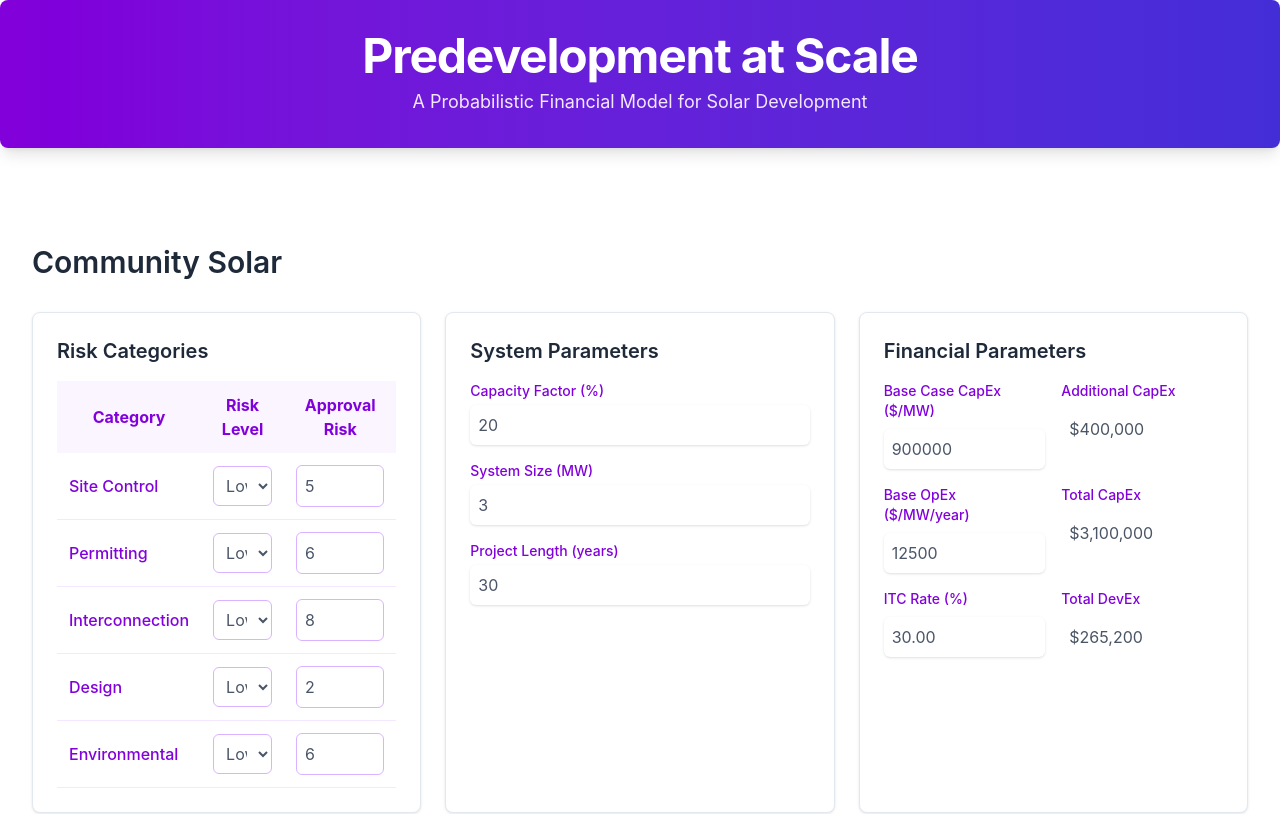
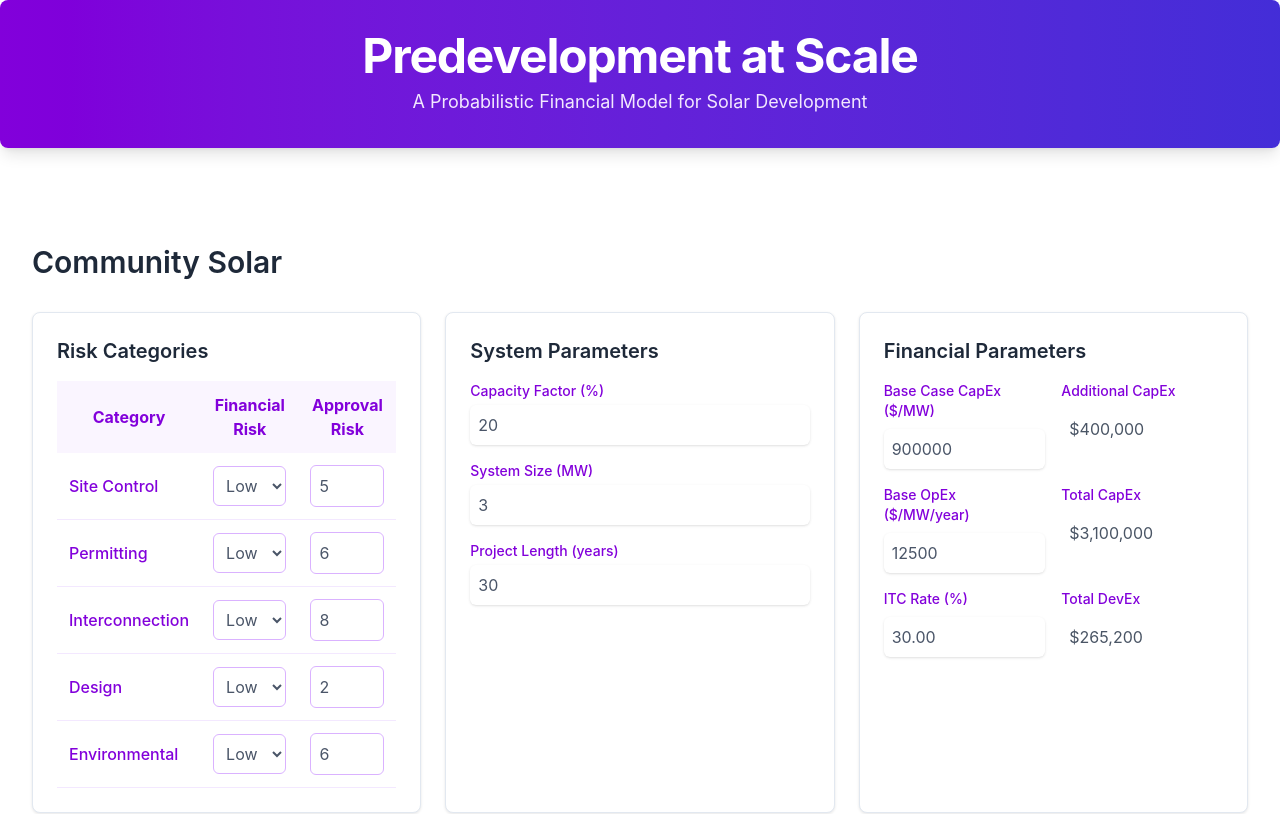
Before and after one commit to alexoort/derisksolar-whitepaper, a Next.js app: page / in a window 1280 px wide. Shown: the top 814 px of the page. Built offline with nearby package versions, Linux system fonts and the light colour scheme.

Commit message:
wording fix

```diff
--- a/app/page.tsx
+++ b/app/page.tsx
@@ -79,7 +79,7 @@ function RiskCategories({
           <thead>
             <tr className="bg-purple-50">
               <th className="px-3 py-3 text-purple-700">Category</th>
-              <th className="px-3 py-3 text-purple-700">Risk Level</th>
+              <th className="px-3 py-3 text-purple-700">Financial Risk</th>
               <th className="px-3 py-3 text-purple-700">Approval Risk</th>
             </tr>
           </thead>
```
